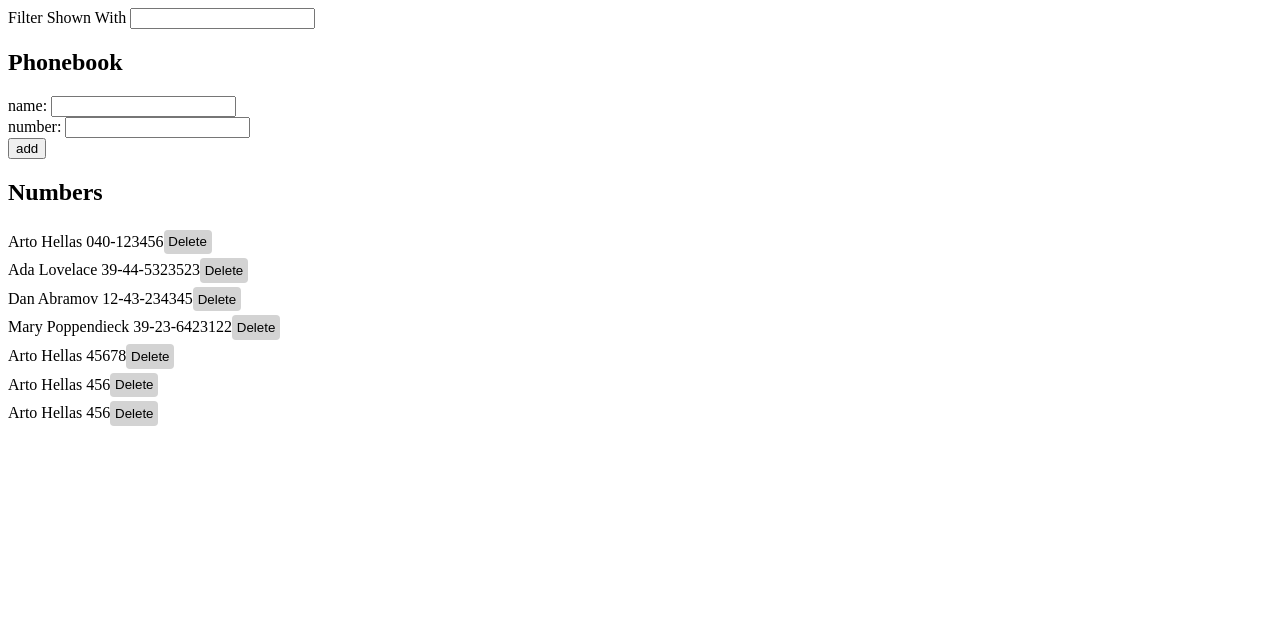
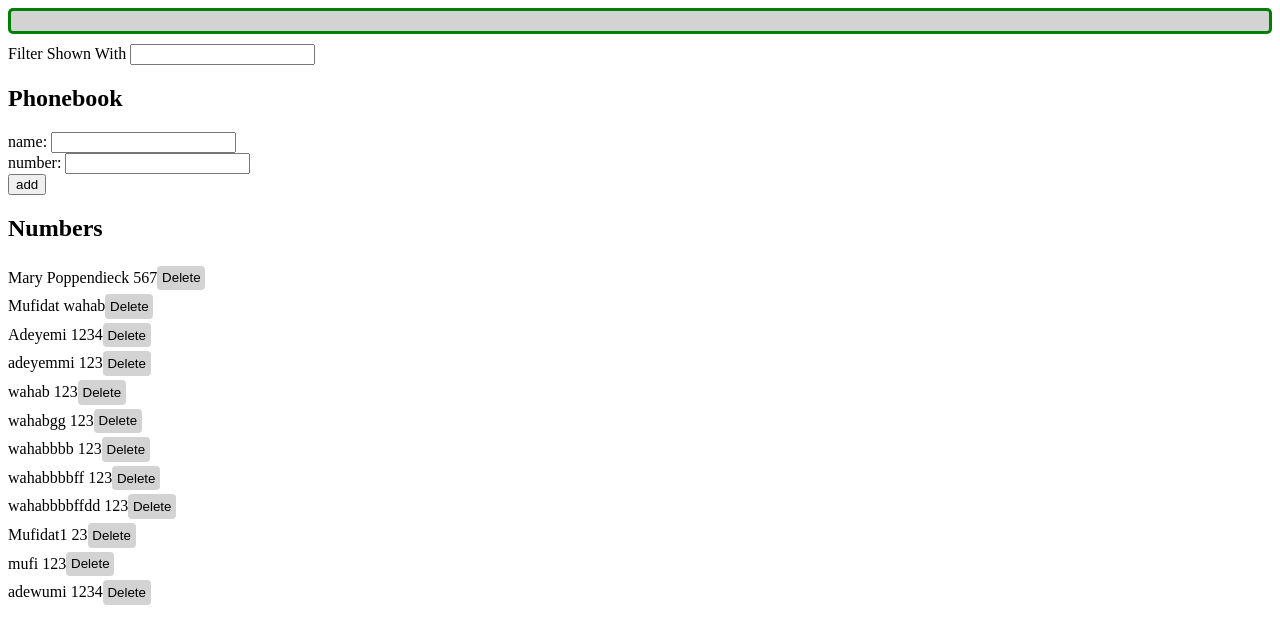
Before and after one commit to mufidat3250/Full_Stack_Open, a React (Vite) app in the folder part2/phonebook/: page / in a window 1280 px wide. Shown: the top 644 px of the page. Built offline with nearby package versions, Linux system fonts and the light colour scheme; data requests are answered from the project's data file.

Commit message:
Altering data in server

```diff
--- a/part2/phonebook/components/Notification.jsx
+++ b/part2/phonebook/components/Notification.jsx
@@ -3,31 +3,29 @@ import React from "react";
 const successStyle = {
   color: "green",
   background: "lightgrey",
-  font_size: 20,
-  border_style: "solid",
-  border_radius: 5,
+  fontSize: 20,
+  borderStyle: "solid",
+  borderRadius: 5,
   padding: 10,
-  margin_bottom: 10,
+  marginBottom: 10,
 };
 
 const errorStyle = {
   color: "red",
   background: "lightgrey",
-  font_size: 20,
-  border_style: "solid",
-  border_radius: 5,
+  fontSize: 20,
+  borderStyle: "solid",
+  borderRadius: 5,
   padding: 10,
-  margin_bottom: 10,
+  marginBottom: 10,
 };
 
 const Notification = ({ message }) => {
-  if (message === null){
-    return
-  }
-  if (message.includes("ERROR")) {
-    return <div style={errorStyle}>{message}</div>;
-  } else {
-    <div style={successStyle}>{message}</div>;
+  if(message == null) return
+  if(message.includes('[ERROR]')){
+    return <div style={errorStyle}>{message}</div>
+  }else {
+    return <div style={successStyle}>{message}</div>
   }
 };
 
--- a/part2/phonebook/components/Persons.jsx
+++ b/part2/phonebook/components/Persons.jsx
@@ -1,7 +1,6 @@
 import React from "react";
 
 const Persons = ({ persons, handleDelete}) => {
-  console.log({persons})
   return (
     <div>
       <div>
--- a/part2/phonebook/db.json
+++ b/part2/phonebook/db.json
@@ -1,39 +1,64 @@
 {
   "persons": [
     {
-      "name": "Arto Hellas",
-      "number": "040-123456",
-      "id": 1
+      "name": "Mary Poppendieck",
+      "number": "567",
+      "id": "4"
     },
     {
-      "name": "Ada Lovelace",
-      "number": "39-44-5323523",
-      "id": 2
+      "id": "b370",
+      "name": "Mufidat",
+      "number": "wahab"
     },
     {
-      "name": "Dan Abramov",
-      "number": "12-43-234345",
-      "id": 3
+      "id": "7bc4",
+      "name": "Adeyemi",
+      "number": "1234"
     },
     {
-      "name": "Mary Poppendieck",
-      "number": "39-23-6423122",
-      "id": 4
+      "name": "adeyemmi",
+      "number": "123",
+      "id": "1022"
     },
     {
-      "id": "710b",
-      "name": "Arto Hellas",
-      "number": "45678"
+      "id": "fae2",
+      "name": "wahab",
+      "number": "123"
     },
     {
-      "id": "0faa",
-      "name": "Arto Hellas",
-      "number": "456"
+      "id": "84e2",
+      "name": "wahabgg",
+      "number": "123"
     },
     {
-      "id": "5f25",
-      "name": "Arto Hellas",
-      "number": "456"
+      "id": "1a28",
+      "name": "wahabbbb",
+      "number": "123"
+    },
+    {
+      "id": "c5b7",
+      "name": "wahabbbbff",
+      "number": "123"
+    },
+    {
+      "id": "4d5b",
+      "name": "wahabbbbffdd",
+      "number": "123"
+    },
+    {
+      "id": "b726",
+      "name": "Mufidat1",
+      "number": "23"
+    },
+    {
+      "id": "c2e4",
+      "name": "mufi",
+      "number": "123"
+    },
+    {
+      "id": "120d",
+      "name": "adewumi",
+      "number": "1234"
     }
   ]
 }
--- a/part2/phonebook/package.json
+++ b/part2/phonebook/package.json
@@ -23,9 +23,7 @@
     "eslint-plugin-react": "^7.33.2",
     "eslint-plugin-react-hooks": "^4.6.0",
     "eslint-plugin-react-refresh": "^0.4.5",
-    "json-server": "^1.0.0-alpha.23",
+    "json-server": "^0.17.4",
     "vite": "^5.1.0"
-
-
   }
 }
--- a/part2/phonebook/src/App.jsx
+++ b/part2/phonebook/src/App.jsx
@@ -4,6 +4,7 @@ import Personform from "../components/Personform";
 import Persons from "../components/Persons";
 import axios from "axios";
 import Notification from "../components/Notification";
+import perseronSevices from "../src/services";
 
 const App = () => {
   let baseUrl = "http://localhost:3001/persons";
@@ -11,55 +12,109 @@ const App = () => {
   const [persons, setPersons] = useState([]);
   const [newName, setNewName] = useState({ name: "", number: "" });
   const [filter, setFilter] = useState("");
-  const [errorMessage, setErrorMessage] = useState("Some error happend.....");
+  const [errorMessage, setErrorMessage] = useState("");
   const getAll = () => {
-    axios
-      .get(baseUrl)
-      .then((response) => setPersons(response.data))
-      .catch((err) => console.log(err));
+    perseronSevices.getAll().then((res) => setPersons(res.data));
   };
 
   useEffect(() => {
     getAll();
-  }, [])
-
+    }, []);
 
 
   const addPerson = (e) => {
     e.preventDefault();
-  const personToAdd = {
-      name: newName.name.trim(),
-      number: newName.number.trim(),
-    };
-    const person = persons.find((person)=> person.name === newName.name);
-    console.log('NewName',newName)
+    const targetPerson = persons.filter((person) => person.name === newName.name);
     const personObject = { ...newName, number: newName.number };
+    const personToAdd = {
+      name:newName.name.trim(),
+      number:newName.number.trim()
+    }
+    if(targetPerson.length > 0){
+      if (
+        window.confirm(
+          `${targetPerson[0].name} is already added to phonebook replace the old number with a new one`
+        )
+      ) {
+        perseronSevices
+          .update(targetPerson[0].id, personObject)
+          .then((res) =>{
+            console.log(`${res.data.name} successfully updated`)
+            setPersons(persons.map((person)=> person.id !== targetPerson[0].id? person : res.data))
+            setErrorMessage(`${targetPerson[0].name} is Updated successfully`)
+            setNewName({name:'', number:''})
 
-    axios.post("http://localhost:3001/persons", personToAdd).then((response) => {
-      setPersons(persons.concat(response.data));
-    });
+            setTimeout(() => {
+              setErrorMessage(null)
+            }, 3000)
+
+          })
+          .catch((err) => {
+            alert(`${targetPerson[0].name} has already being deleted from the back end`)
+            setPersons(persons.filter((person)=> person.id !== targetPerson[0].id))
+          });
+      }
+    }else {
+
+      perseronSevices
+      .create(personToAdd)
+      .then((res)=> {
+        setPersons(persons.concat(res.data))
+        setNewName({name:'', number:''})
+        setErrorMessage(`Added ${personToAdd.name}`)
+        setTimeout(() => {
+          setErrorMessage(null)
+        }, 5000)
+
+      })
+      .catch((error)=> {
+        alert(`${targetPerson.name} has already being deleted from the server`)
+        console.log(error)
+      })
+    }
+
   };
-
 
   const filteredPerson = persons.filter((person) =>
     person.name.toLowerCase().includes(filter.toLowerCase())
   );
 
   const handleDelete = (id) => {
-    axios
-      .delete(`${baseUrl}/${id}`)
-      .then((res) => res)
+    const deletedPerson = persons.filter((person)=> person.id === id)
+    console.log(deletedPerson)
+    const personId = deletedPerson[0].id
+    const name = deletedPerson[0].name
+    perseronSevices
+      .delete_(`${baseUrl}/${personId}`)
+      .then((res) => console.log({ res }))
       .catch((error) => {
+        console.log(error);
+        setErrorMessage(`[ERROR] Information of ${name} has being removed from the server`)
+        setTimeout(() => {
+          setErrorMessage(null)
+        }, 3000);
         setPersons(persons.filter((person) => person.id !== id));
       });
   };
 
-
+  const returnNote = () => {
+    if (notes.length > 0) {
+      return notes.map((note, index) => (
+        <Note
+          note={note}
+          toggleImportance={() => toggleImportanceOf(note.id)}
+          key={`note${index}`}
+        />
+      ));
+    } else {
+      return <p>...Loading</p>;
+    }
+  };
 
   return (
     <div>
+      <Notification message={errorMessage} />
       <Filter filter={filter} handleFilter={setFilter} />
-      <Notification message={errorMessage} />
       <h2>Phonebook</h2>
       <Personform
         newName={newName}
@@ -68,10 +123,20 @@ const App = () => {
         addPhone={addPerson}
       />
       <h2>Numbers</h2>
-
-      <Persons persons={persons} handleDelete={handleDelete} />
+      <Persons persons={filteredPerson} handleDelete={handleDelete} />
     </div>
   );
 };
 
 export default App;
+
+const Note = ({ note, toggleImportance }) => {
+  const label = note.important ? "make not important" : "make important";
+
+  return (
+    <li>
+      {note.content}
+      <button onClick={toggleImportance}>{label}</button>
+    </li>
+  );
+};
--- a/part2/phonebook/src/index.css
+++ b/part2/phonebook/src/index.css
@@ -15,3 +15,24 @@
     border: 1px solid red;
     background-color: rgb(239, 232, 232);
 }
+
+
+.successStyle{
+    color: green;
+    background-color: lightgrey;
+    font-size: 20;
+    border-style: "solid";
+    border-radius: 5;
+    padding: 10;
+    margin-bottom: 10;
+  };
+
+  .errorStyle  {
+    color: "red";
+    background: "lightgrey";
+    font-size: 20;
+    border-style: "solid";
+    border-radius: 5;
+    padding: 10;
+    margin-bottom: 10
+  };
--- /dev/null
+++ b/part2/phonebook/src/services.jsx
@@ -0,0 +1,23 @@
+import axios from "axios";
+const baseUrl = 'http://localhost:3001/persons'
+
+const getAll = ()=> {
+    return axios.get(baseUrl)
+}
+const create = (newObject) => {
+    return axios.post(baseUrl, newObject)
+}
+const update = (id, newObject) => {
+    return axios.put(`${baseUrl}/${id}`, newObject)
+}
+const delete_ = (id) => {
+    return axios.delete(`${baseUrl}/${id}`)
+}
+
+export default{
+    getAll,
+    create,
+    update,
+    delete_
+
+}
```
Also changed, not shown: 2 other files (tests, documents, lock files or other folders).
